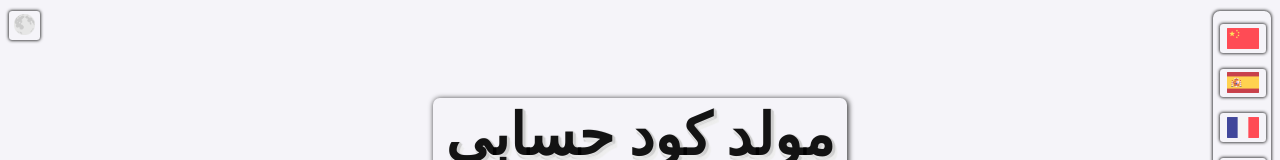
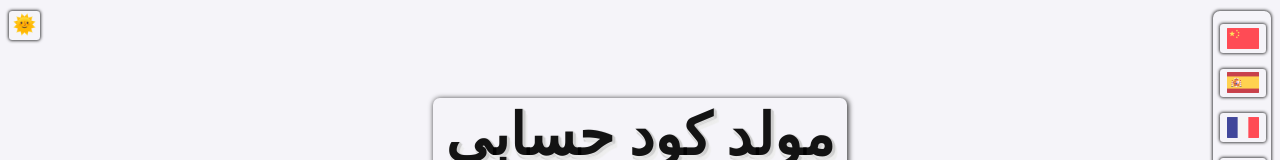
Before and after one commit to its-me-sv/crypt-arithmetic-code-generator, a React (Create React App) app: page / in a window 1280 px wide. Shown: the top 160 px of the page. Built offline with nearby package versions, Linux system fonts and the light colour scheme.

Commit message:
updated emoji

```diff
--- a/src/components/theme-button/index.tsx
+++ b/src/components/theme-button/index.tsx
@@ -10,7 +10,7 @@ const ThemeButton: React.FC<ThemeButtonProps> = () => {
   const {dark, toggleDark} = useThemeContext();
   return (
     <ThemeButtonContainer onClick={toggleDark!} dark={dark}>
-      {!dark ? "🌕" : "☀️"}
+      {dark ? "🌜" : "🌞"}
     </ThemeButtonContainer>
   );
 };
--- a/src/components/theme-button/styles.tsx
+++ b/src/components/theme-button/styles.tsx
@@ -12,14 +12,12 @@ export const ThemeButtonContainer = styled.div<{ dark?: boolean }>`
   box-shadow: 0px 0px 3px 1px rgba(0, 0, 0, 0.7);
   -webkit-box-shadow: 0px 0px 3px 1px rgba(0, 0, 0, 0.7);
   -moz-box-shadow: 0px 0px 3px 1px rgba(0, 0, 0, 0.7);
-  filter: grayscale(100%);
   ${(props) =>
     props.dark &&
     `
     box-shadow: 0px 0px 3px 1px rgba(245,244,249,0.7);
     -webkit-box-shadow: 0px 0px 3px 1px rgba(245,244,249,0.7);
     -moz-box-shadow: 0px 0px 3px 1px rgba(245,244,249,0.7);
-    filter: grayscale(0%);
   `}
   &:hover {
     /* opacity: 0.7; */
```
